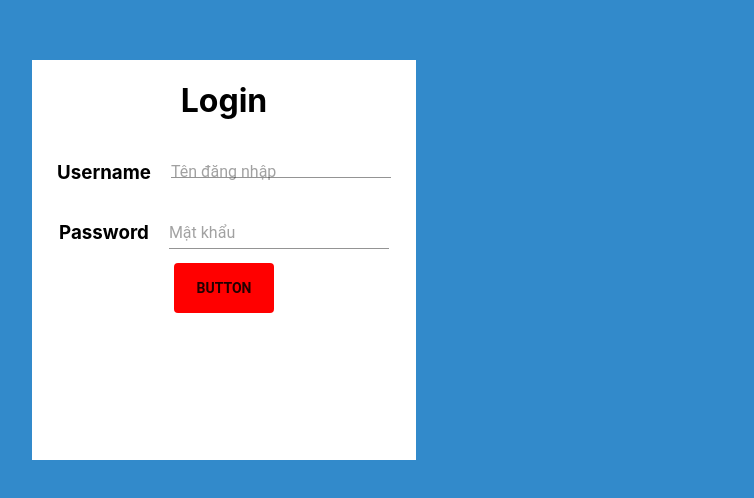
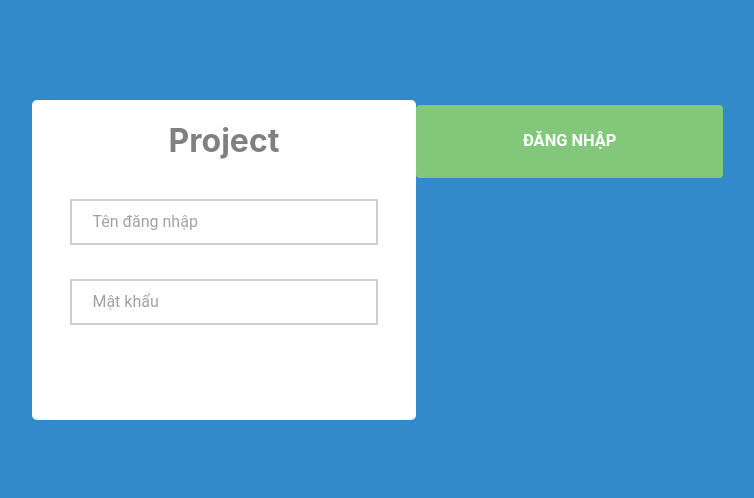
Before and after one commit to zerodow/Ahihi, a React (Create React App) app: page / in a window 1280 px wide. Shown: the part 140-638 px from the top of the page, without its empty margins (416-1170 px from the left). Built offline with nearby package versions, Linux system fonts and the light colour scheme.

Commit message:
Fix layout login

```diff
--- a/src/component/Account.js
+++ b/src/component/Account.js
@@ -3,22 +3,22 @@ import Input from '@material-ui/core/Input';
 import './account.css'
 import FormGroup from '@material-ui/core/FormGroup';
 import Button from '@material-ui/core/Button';
-import { connect } from 'react-redux'
+import { connect } from 'react-redux';
+import CircularProgress from '@material-ui/core/CircularProgress';
 
 class Account extends Component {
     constructor(props) {
         super(props);
         this.state = {
             username: '',
-            password: ''
+            password: '',
+            open: false,
+            click: false
         };
     }
 
-    componentDidMount() {
-        //this.login();
-    }
-
     login = () => {
+        this.handleOpen()
         var obj = {
             account: this.state.username,
             password: this.state.password
@@ -34,8 +34,8 @@ class Account extends Component {
             .then(response => response.json()) // data trả về ngay lập tức chuyển sang json
             .then(res => { // res chính là dữ liệu đã được chuyển sang json
                 // console.log(res)
-                console.log(res)
                 if (res.loginCode === 0) {
+                    alert('Đăng nhập thành công')
                     this.props.dispatch({
                         type: 'LOGINSUCCESS',
                         user: res
@@ -45,57 +45,92 @@ class Account extends Component {
                 } else {
                     alert('Tài khoản không tồn tại')
                 }
+
+                this.setState({ open: false, click: false });
             })
-            .catch(error => console.log(error))
+            .catch(error => this.setState({ open: false, click: false }))
     }
+
+    handleOpen = () => {
+        this.setState({ open: true, click: true });
+    };
 
     render() {
         return (
-            <FormGroup style={{
-                backgroundSize: 'cover',
-                overflow: 'hidden',
-                backgroundColor: '#328ACB',
-                height: window.innerHeight,
-                width: window.innerWidth,
-                justifyContent: 'center',
-                alignItems: 'center',
-            }}>
-                <FormGroup style={{
-                    backgroundColor: 'white',
-                    height: '50%',
-                    width: '30%',
-                }}>
+            <FormGroup style={styles.container}>
+                <FormGroup style={styles.formLogin}>
                     <FormGroup style={{ justifyContent: 'center', alignItems: 'center' }}>
-                        <h1>Login</h1>
+                        <h1 style={{ color: 'gray' }}>Project</h1>
                     </FormGroup>
-                    <FormGroup>
-                        <FormGroup row
-                            style={{ justifyContent: 'center', alignItems: 'center' }}>
-                            <h3>Username</h3>
+                    <FormGroup className='wrap_input'>
+                        <FormGroup className='input_element'>
                             <Input
+                                disabled={this.state.click}
+                                style={{ padding: 5, paddingLeft: 20 }}
+                                disableUnderline={true}
+                                className='input'
                                 required={true}
                                 placeholder='Tên đăng nhập'
-                                style={{ marginLeft: 20, height: '20%' }}
                                 onChange={(event) => this.setState({ username: event.target.value })} />
                         </FormGroup>
-                        <FormGroup row
-                            style={{ justifyContent: 'center', alignItems: 'center' }}>
-                            <h3>Password</h3>
+                        <FormGroup className='input_element'>
                             <Input
+                                disabled={this.state.click}
+                                type='password'
+                                style={{ padding: 5, paddingLeft: 20 }}
+                                disableUnderline={true}
+                                className='input'
                                 required={true}
                                 placeholder='Mật khẩu'
-                                style={{ marginLeft: 20 }}
                                 onChange={(event) => this.setState({ password: event.target.value })} />
                         </FormGroup>
                     </FormGroup>
-                    <FormGroup style={{ justifyContent: 'center', alignItems: 'center', }}>
-                        <Button style={{ height: 50, width: 100, backgroundColor: 'red', justifyContent: 'center', alignItems: 'center' }} text={"Login"} onClick={this.login}>
-                            <h4>button</h4>
-                        </Button>
+                    <FormGroup className='wrap_button'>
+                        {this.state.click
+                            ? <CircularProgress />
+                            : <Button
+                                className='button'
+                                fullWidth={true}
+                                style={styles.button}
+                                text={"Login"}
+                                onClick={this.login}>
+                                <h3 style={{ color: 'white' }}>Đăng nhập</h3>
+                            </Button>}
                     </FormGroup>
                 </FormGroup>
             </FormGroup>
         );
+    }
+}
+
+const styles = {
+    container: {
+        backgroundSize: 'cover',
+        overflow: 'hidden',
+        backgroundColor: '#328ACB',
+        height: window.innerHeight,
+        width: window.innerWidth,
+        justifyContent: 'center',
+        alignItems: 'center',
+    },
+    formLogin: {
+        backgroundColor: 'white',
+        height: '40%',
+        width: '30%',
+        borderRadius: 5,
+        alignItems: 'center',
+    },
+    formInput: {
+        width: '80%',
+        justifyContent: 'center',
+        alignItems: 'center',
+        marginBottom: 10
+    },
+    button: {
+        height: 50, width: '100', backgroundColor: '#83C87A',
+        flex: 1,
+        justifyContent: 'center',
+        alignItems: 'center',
     }
 }
 
--- a/src/component/Main.js
+++ b/src/component/Main.js
@@ -9,19 +9,19 @@ import { connect } from 'react-redux'
 
 class Main extends Component {
     state = {
-        value: 0
+        value: 3
     }
 
     componentWillReceiveProps(nextProps) {
         if (nextProps.loginSuccess) {
             this.setState({
-                value: 1
+                value: 0
             })
         }
     }
 
     render() {
-        if (this.state.value === 0) {
+        if (this.state.value === 3) {
             return <Account />
         } else {
             return (
@@ -31,8 +31,8 @@ class Main extends Component {
                         <Tab disabled={!this.props.loginSuccess} label='Data' />
                         <Tab disabled={!this.props.loginSuccess} label='User' />
                     </Tabs>
-                    {this.state.value === 1 && <Data />}
-                    {this.state.value === 2 && <User />}
+                    {this.state.value === 0 && <Data />}
+                    {this.state.value === 1 && <User />}
                 </AppBar>
             )
         }
--- a/src/component/account.css
+++ b/src/component/account.css
@@ -5,9 +5,60 @@
   /* background-color: red; */
     /* background-color: brown; */
     /* margin-left: 2in */
+  };
+
+  .inputForm {
+    /* background-color: aqua; */
+    padding-left: 1in;
   }
 
-  .inputForm{
-    /* background-color: aqua; */
-    padding-left: 1in
+  .input {
+    border-style: solid;
+    border-width: 2px;
+    border-color: #CFCFCF;
   }
+
+  .wrap_input {
+    width: 100%;
+    justify-content: center;
+    align-items: center;
+    align-content: center;
+  }
+
+  .wrap_button {
+    width: 80%;
+    justify-content: center;
+    align-items: center;
+    align-content: center;
+    margin-top: 5px;
+    display: flex;
+    justify-content: center;
+    align-items: center;
+    align-content: center;
+  }
+
+  .input_element {
+    width: 80%;
+    height: 50px;
+    margin-bottom: 5px;
+    margin-top: 5px;
+    justify-content: center;
+    padding: 10px;
+  }
+
+  .button{
+    height: 50px;
+    background-color: #83C87A;
+    display: flex;
+    justify-content: center;
+    align-content: center;
+    align-items: center;
+  }
+
+  .modal{
+    height: 50px;
+    width: 100px;
+    display: flex;
+    justify-content: center;
+    align-items: center;
+  }
```
